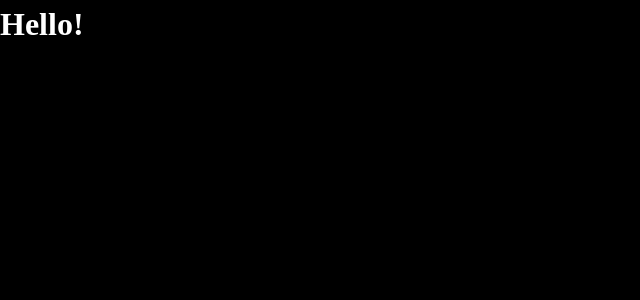
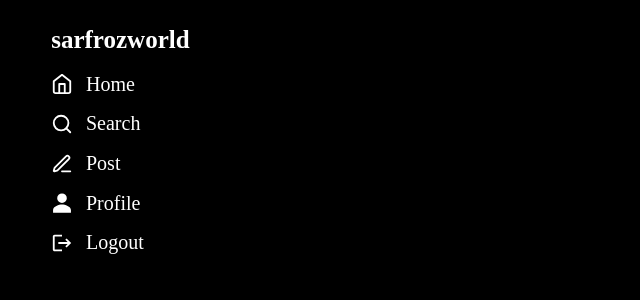
Before and after one commit to smsarfroz/sarfrozworld, a React (Vite) app: page / in a window 1280 px wide. Shown: the top 300 px of the page, without its empty margins (0-640 px from the left). Built offline with nearby package versions, Linux system fonts and the light colour scheme.

Commit message:
bug: color doesn't apply to the icons

```diff
--- a/package.json
+++ b/package.json
@@ -13,6 +13,7 @@
     "dotenv": "^17.2.3",
     "react": "^19.2.0",
     "react-dom": "^19.2.0",
+    "react-icons": "^5.5.0",
     "react-router": "^7.11.0",
     "react-router-dom": "^7.11.0"
   },
--- a/src/App.css
+++ b/src/App.css
@@ -8,53 +8,34 @@
   margin: 0;
 }
 
-/* 3. Enable keyword animations */
-@media (prefers-reduced-motion: no-preference) {
-  html {
-    interpolate-size: allow-keywords;
-  }
-}
-
-body {
-  /* 4. Add accessible line-height */
-  line-height: 1.5;
-  /* 5. Improve text rendering */
-  -webkit-font-smoothing: antialiased;
-}
-
-/* 6. Improve media defaults */
-img, picture, video, canvas, svg {
-  display: block;
-  max-width: 100%;
-}
-
-/* 7. Inherit fonts for form controls */
-input, button, textarea, select {
-  font: inherit;
-}
-
-/* 8. Avoid text overflows */
-p, h1, h2, h3, h4, h5, h6 {
-  overflow-wrap: break-word;
-}
-
-/* 9. Improve line wrapping */
-p {
-  text-wrap: pretty;
-}
-h1, h2, h3, h4, h5, h6 {
-  text-wrap: balance;
-}
-
-/*
-  10. Create a root stacking context
-*/
-#root, #__next {
-  isolation: isolate;
-}
-
-
 * {
   background-color: black;
   color: white;
 }
+
+.siteName {
+  font-size: 25px;
+  font-weight: bold;
+}
+
+.iconList {
+  display: flex;
+  flex-direction: column;
+  gap: 1.3vw;
+}
+
+.iconList p {
+  display: flex;
+  flex-direction: row;
+  align-items: center;
+  gap: 1vw;
+  font-size: 20px;
+}
+
+.navigationRoutes {
+  display: flex;
+  flex-direction: column;
+  gap: 1.5vw;
+  margin-top: 2vw;
+  margin-left: 4vw;
+}
--- a/src/App.jsx
+++ b/src/App.jsx
@@ -1,16 +1,36 @@
 import { useState } from 'react'
 import { Outlet } from 'react-router';
+import { sarfrozContext } from './sarfrozContext';
+import { FiHome } from "react-icons/fi";
+import { LuSearch } from "react-icons/lu";
+import { IoColorFill, IoPersonSharp } from "react-icons/io5";
+import { LuPenLine } from "react-icons/lu";
+import { MdLogout } from "react-icons/md";
+
 import './App.css'
 
 function App() {
 
   return (
     <>
-      <h1>Hello!</h1>
+      <div className="navigationRoutes">
+        <p className='siteName'>sarfrozworld</p>
 
-      {/* <div className="commonBackground"> */}
-        <Outlet />
-      {/* </div> */}
+        <div className="iconList">
+          <p><FiHome size={22} style={{ color: "DodgerBlue" }}/>Home</p>
+          <p><LuSearch size={22}/>Search</p>
+          <p><LuPenLine size={22}/>Post</p>
+          <p><IoPersonSharp size={22}/>Profile</p>
+          <p><MdLogout size={22}/>Logout</p>
+        </div>
+      </div>
+
+
+      <div className="commonBackground">
+        <sarfrozContext.Provider>
+          <Outlet />
+        </sarfrozContext.Provider>
+      </div>
     </>
   )
 }
--- /dev/null
+++ b/src/sarfrozContext.js
@@ -0,0 +1,6 @@
+import { createContext } from "react";
+const sarfrozContext = createContext({
+
+});
+
+export { sarfrozContext };
```
Also changed, not shown: 1 other file (tests, documents, lock files or other folders).
